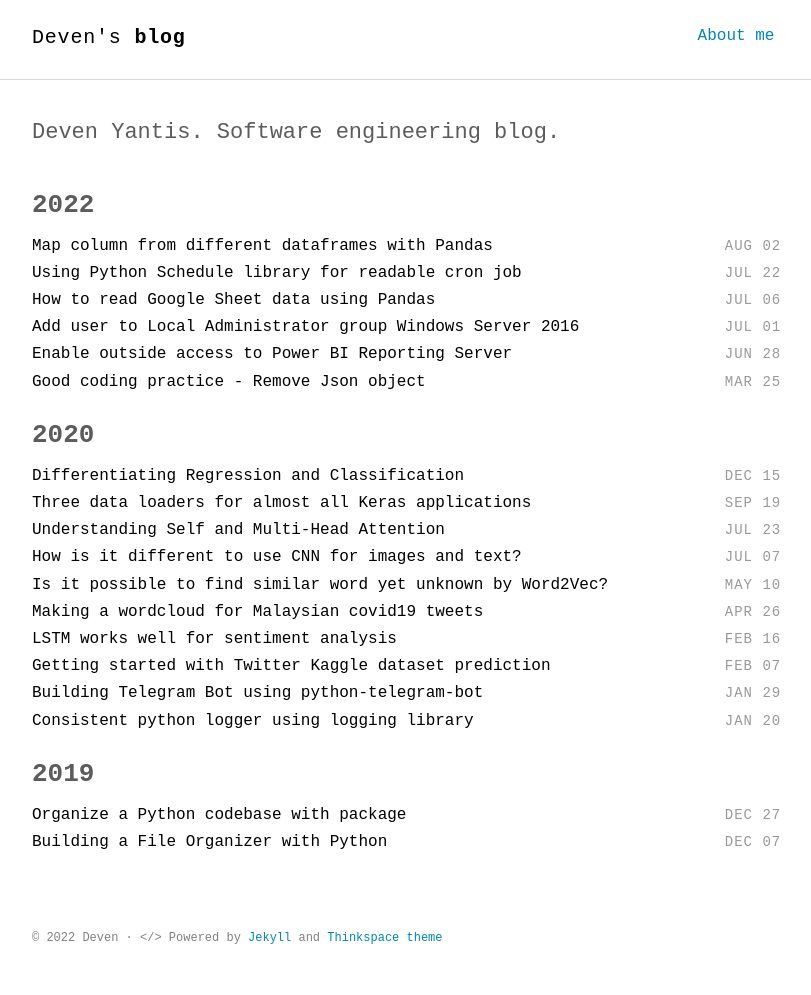
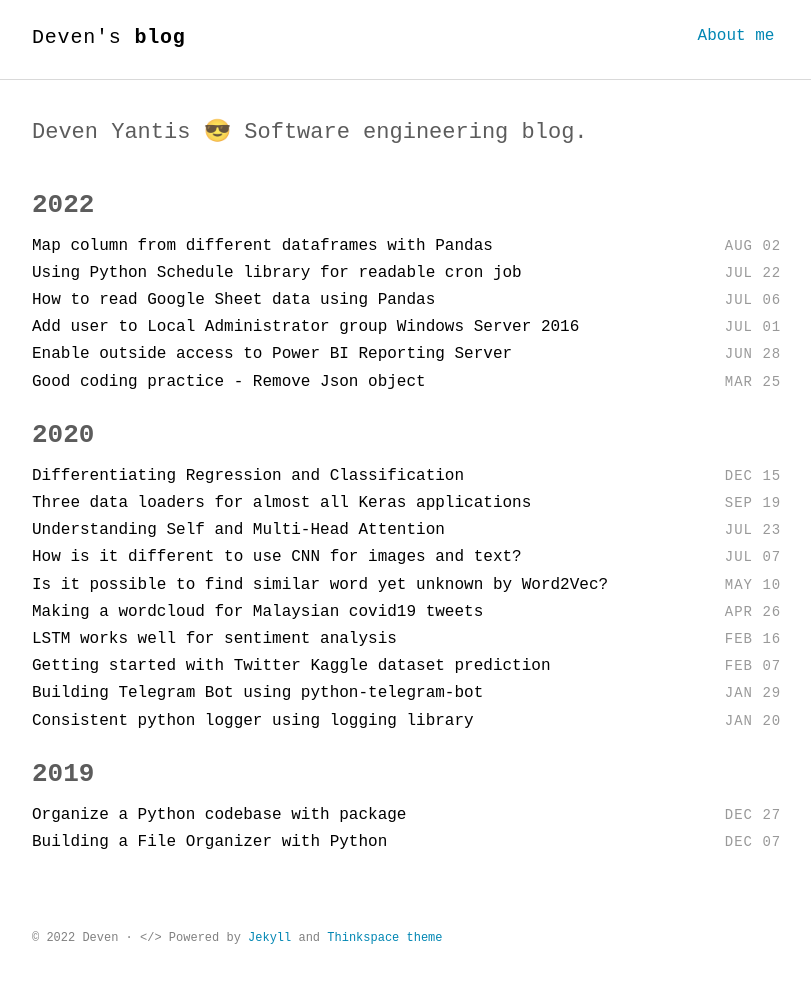
Before and after one commit to devennn/devennn.github.io, a Jekyll site: the page built from index.html, in a window 1280 px wide. Shown: the whole page, without its empty margins (232-1043 px from the left). Built offline with Jekyll 4.4.1, drawn with Linux system fonts in a browser that asks for light colours; some web fonts are replaced.

Commit message:
Update intro.html

```diff
--- a/_includes/intro.html
+++ b/_includes/intro.html
@@ -1,5 +1,5 @@
 <section class="intro">
   <div class="container">
-    <p class="lead">Deven Yantis. Software engineering blog.</p>
+    <p class="lead">Deven Yantis 😎 Software engineering blog.</p>
   </div>
 </section>
```
